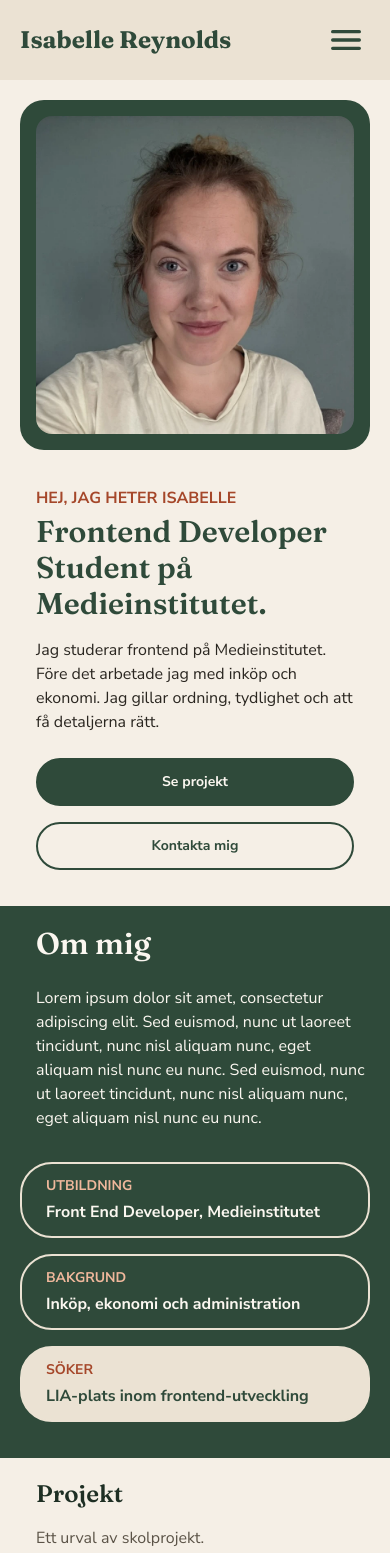
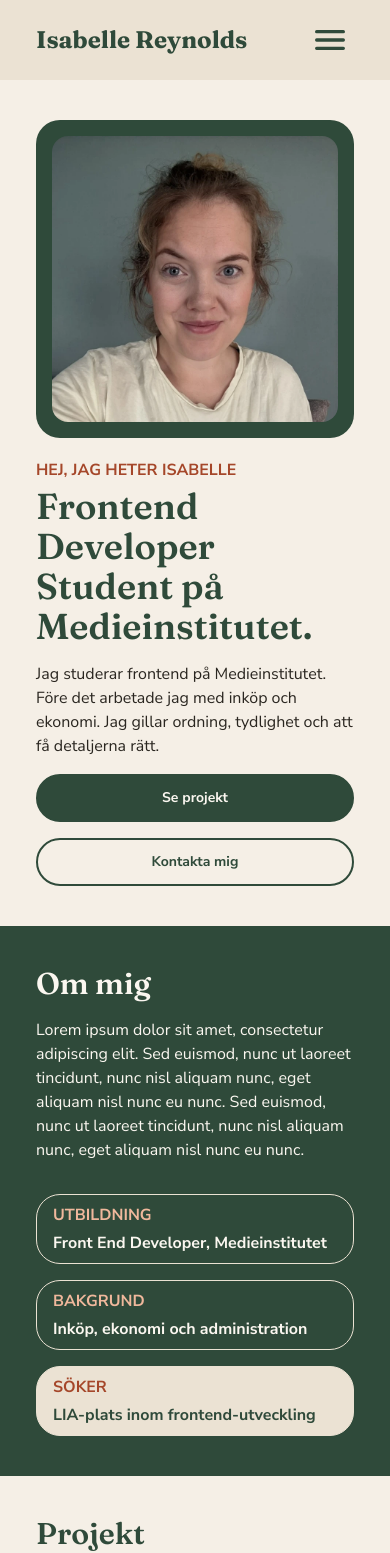
Before and after one commit to isabelletherese/portfolio, a React (Vite) app in the folder portfolio/: page / in a window 390 px wide. Shown: the top 1553 px of the page. Built offline with nearby package versions, Linux system fonts and the light colour scheme.

Commit message:
style: apply shared layout utilities to navbar, hero, about and projects

```diff
--- a/portfolio/src/components/About.tsx
+++ b/portfolio/src/components/About.tsx
@@ -1,35 +1,39 @@
-const h3Base = 'uppercase font-bold text-sm mb-1 md:text-base lg:text-lg'
+const h3Base = 'uppercase font-bold'
 
 const frameBase =
-  'rounded-4xl border-2 border-sand px-6 py-3 font-bold md:px-8 md:py-4 lg:px-10 lg:py-5'
+  'rounded-3xl border border-sand px-4 py-2 font-bold md:px-8 lg:py-3'
 
 const About = () => {
   return (
-    <section id="about" className="bg-forest text-surface p-5 md:p-10 lg:p-16 ">
-      <div className="grid gap-6 md:grid-cols-2 md:items-center md:gap-10 lg:gap-16">
+    <section id="about" className="section-padding bg-forest text-surface">
+      <div className="container-page grid gap-6 md:grid-cols-2 md:items-center md:gap-10 lg:gap-x-24">
         <div>
-          <h2 className="text-3xl font-semibold font-display text-surface mb-6 ml-4">
-            Om mig
-          </h2>
-          <p className="mb-2 ml-4 text-base md:text-lg font-sans text-surface">
+          <h2 className="text-surface">Om mig</h2>
+          <p className="mb-2 text-surface">
             Lorem ipsum dolor sit amet, consectetur adipiscing elit. Sed
             euismod, nunc ut laoreet tincidunt, nunc nisl aliquam nunc, eget
             aliquam nisl nunc eu nunc. Sed euismod, nunc ut laoreet tincidunt,
             nunc nisl aliquam nunc, eget aliquam nisl nunc eu nunc.
           </p>
         </div>
-        <div className="flex flex-col gap-4 mb-4">
+        <div className="flex w-full flex-col gap-4 md:max-w-md lg:max-w-lg lg:justify-self-end">
           <div className={frameBase}>
             <h3 className={h3Base + ' text-peach'}>Utbildning</h3>
-            <p>Front End Developer, Medieinstitutet</p>
+            <p className="md:text-base lg:text-lg">
+              Front End Developer, Medieinstitutet
+            </p>
           </div>
           <div className={frameBase}>
             <h3 className={h3Base + ' text-peach'}>Bakgrund</h3>
-            <p>Inköp, ekonomi och administration</p>
+            <p className="md:text-base lg:text-lg">
+              Inköp, ekonomi och administration
+            </p>
           </div>
           <div className={frameBase + ' bg-sand'}>
             <h3 className={h3Base + ' text-terracotta'}>Söker</h3>
-            <p className="text-forest">LIA-plats inom frontend-utveckling</p>
+            <p className="md:text-base lg:text-lg text-forest">
+              LIA-plats inom frontend-utveckling
+            </p>
           </div>
         </div>
       </div>
--- a/portfolio/src/components/Filters.tsx
+++ b/portfolio/src/components/Filters.tsx
@@ -8,7 +8,7 @@ type FiltersProps = {
 
 const Filters = ({ selectedTag, setSelectedTag }: FiltersProps) => {
   return (
-    <div className="flex flex-wrap gap-2 px-4 mb-6">
+    <div className="flex flex-wrap gap-2 mb-6">
       {filterTags.map((tag) => (
         <button
           type="button"
--- a/portfolio/src/components/Hero.tsx
+++ b/portfolio/src/components/Hero.tsx
@@ -7,23 +7,23 @@ const buttonSecondary = 'bg-cream text-forest hover:bg-sand'
 
 const Hero = () => {
   return (
-    <section id="home">
-      <div className="grid gap-5 p-5 md:grid-cols-[18rem_1fr] md:items-center md:gap-10 md:p-10 lg:grid-cols-[22rem_1fr] lg:gap-16 lg:p-16 xl:grid-cols-[26rem_1fr]">
-        <div className="mx-auto w-full max-w-sm rounded-3xl bg-forest p-4 md:mx-0 md:max-w-none md:p-3 lg:p-4">
+    <section id="home" className="section-padding">
+      <div className="container-page flex flex-col gap-5 md:flex-row md:items-center md:gap-10 lg:gap-16">
+        <div className="mx-auto w-full max-w-sm rounded-3xl bg-forest p-4 md:mx-0 md:w-72 md:shrink-0 md:p-3 lg:w-80 lg:p-4 xl:w-96">
           <img
             src={portofolioPic}
             alt="Profilbild på Isabelle Reynolds"
             className="aspect-square w-full rounded-2xl object-cover object-top"
           />
         </div>
-        <div className="md:p-0 p-4">
-          <p className="text-normal font-bold text-terracotta uppercase mb-1">
+        <div className="flex-1">
+          <p className="font-bold text-terracotta uppercase mb-1">
             Hej, jag heter Isabelle
           </p>
-          <h1 className="mb-4 text-3xl font-semibold font-display text-forest lg:text-4xl xl:text-5xl">
+          <h1 className="mb-4 font-semibold font-display text-forest text-4xl xl:text-5xl">
             Frontend Developer Student på Medieinstitutet.
           </h1>
-          <p className="mb-6 max-w-2xl text-base text-ink md:text-lg lg:text-xl">
+          <p className="text-ink">
             Jag studerar frontend på Medieinstitutet. Före det arbetade jag med
             inköp och ekonomi. Jag gillar ordning, tydlighet och att få
             detaljerna rätt.
--- a/portfolio/src/components/Navbar.tsx
+++ b/portfolio/src/components/Navbar.tsx
@@ -11,14 +11,13 @@ const Navbar = () => {
   const [isOpen, setIsOpen] = useState(false)
 
   return (
-    <header className="bg-sand text-ink">
-      <div className="flex items-center justify-between px-5 py-4 md:px-10 lg:px-16">
+    <header className="bg-sand text-ink px-5 py-4 md:px-10 lg:px-16">
+      <div className="container-page flex items-center justify-between">
         <a
           href="/"
           className="font-display text-forest hover:text-forest-dark font-bold text-2xl lg:text-3xl">
           Isabelle Reynolds
         </a>
-
         <nav className="hidden md:flex gap-4 lg:gap-8 font-sans text-forest font-bold md:text-xl">
           {navLinks.map((link) => (
             <a
@@ -29,7 +28,6 @@ const Navbar = () => {
             </a>
           ))}
         </nav>
-
         <button
           type="button"
           aria-label={isOpen ? 'Stäng meny' : 'Öppna meny'}
--- a/portfolio/src/components/Projects.tsx
+++ b/portfolio/src/components/Projects.tsx
@@ -13,11 +13,10 @@ const Projects = () => {
       : projects.filter((project) => project.tags.includes(selectedTag))
 
   return (
-    <section id="projects" className="p-5 md:p-10 lg:p-16">
-      <h2 className=" font-semibold font-display text-forest-dark mb-4 px-4 text-2xl md:text-3xl lg:text-4xl">
-        Projekt
-      </h2>
-      <p className="mb-6 px-4 text-base md:text-lg font-sans text-ink-soft">
+    <section id="projects" className="section-padding">
+      <div className="container-page">
+        <h2 className="text-forest">Projekt</h2>
+        <p className="text-ink-soft">
           Ett urval av skolprojekt.
           <span className="block md:inline">
             {' '}
@@ -25,7 +24,7 @@ const Projects = () => {
           </span>
         </p>
         <Filters selectedTag={selectedTag} setSelectedTag={setSelectedTag} />
-      <p className="mb-6 px-4 text-base md:text-lg font-sans text-ink-soft">
+        <p className="text-ink-soft">
           Visar {filteredProjects.length} projekt av {projects.length}
         </p>
         <div className="grid gap-5 md:grid-cols-2 lg:grid-cols-3">
@@ -33,6 +32,7 @@ const Projects = () => {
             <ProjectCard key={project.id} project={project} />
           ))}
         </div>
+      </div>
     </section>
   )
 }
```
Lines whose indentation alone changed are shown as unchanged.
